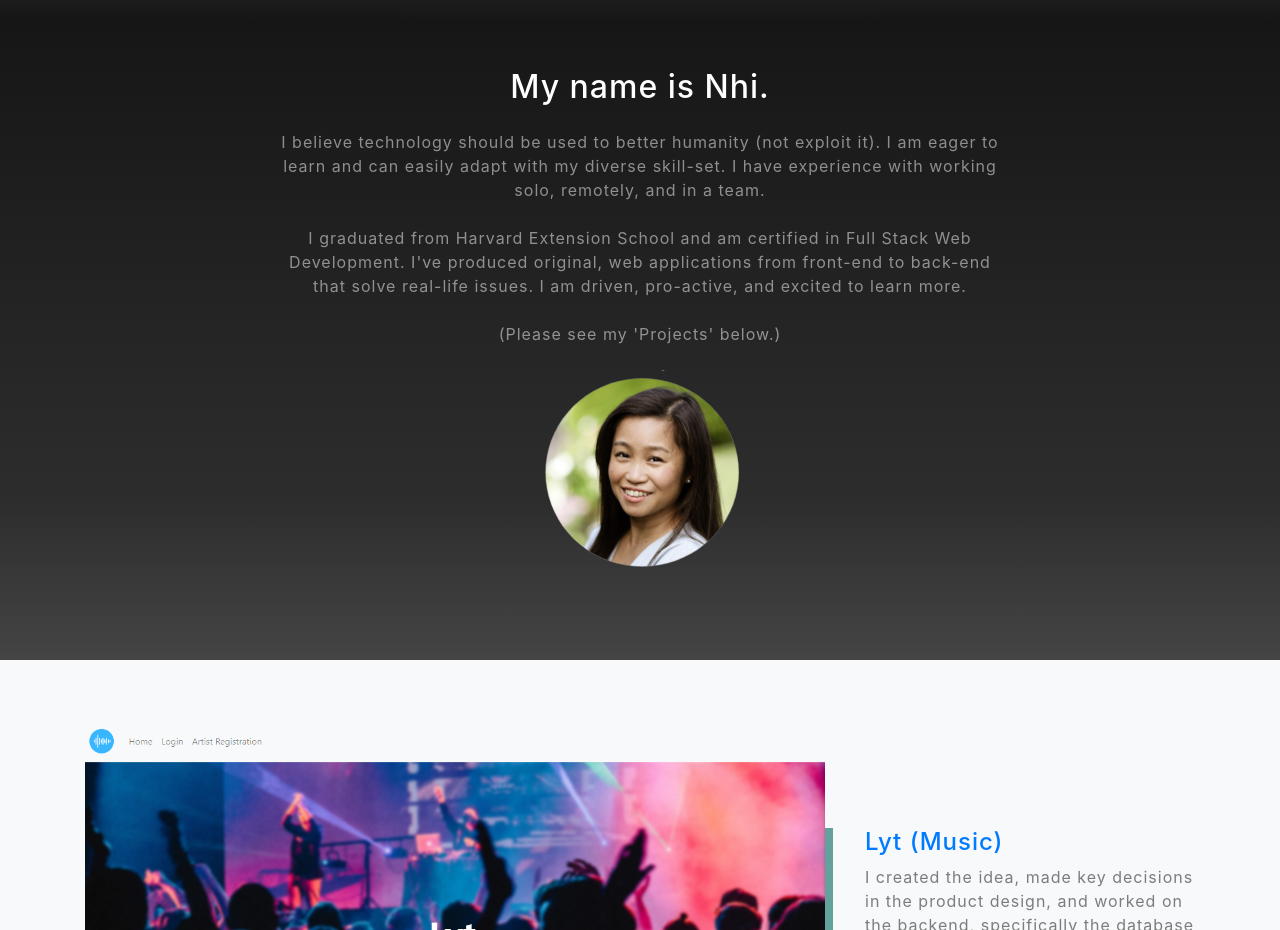
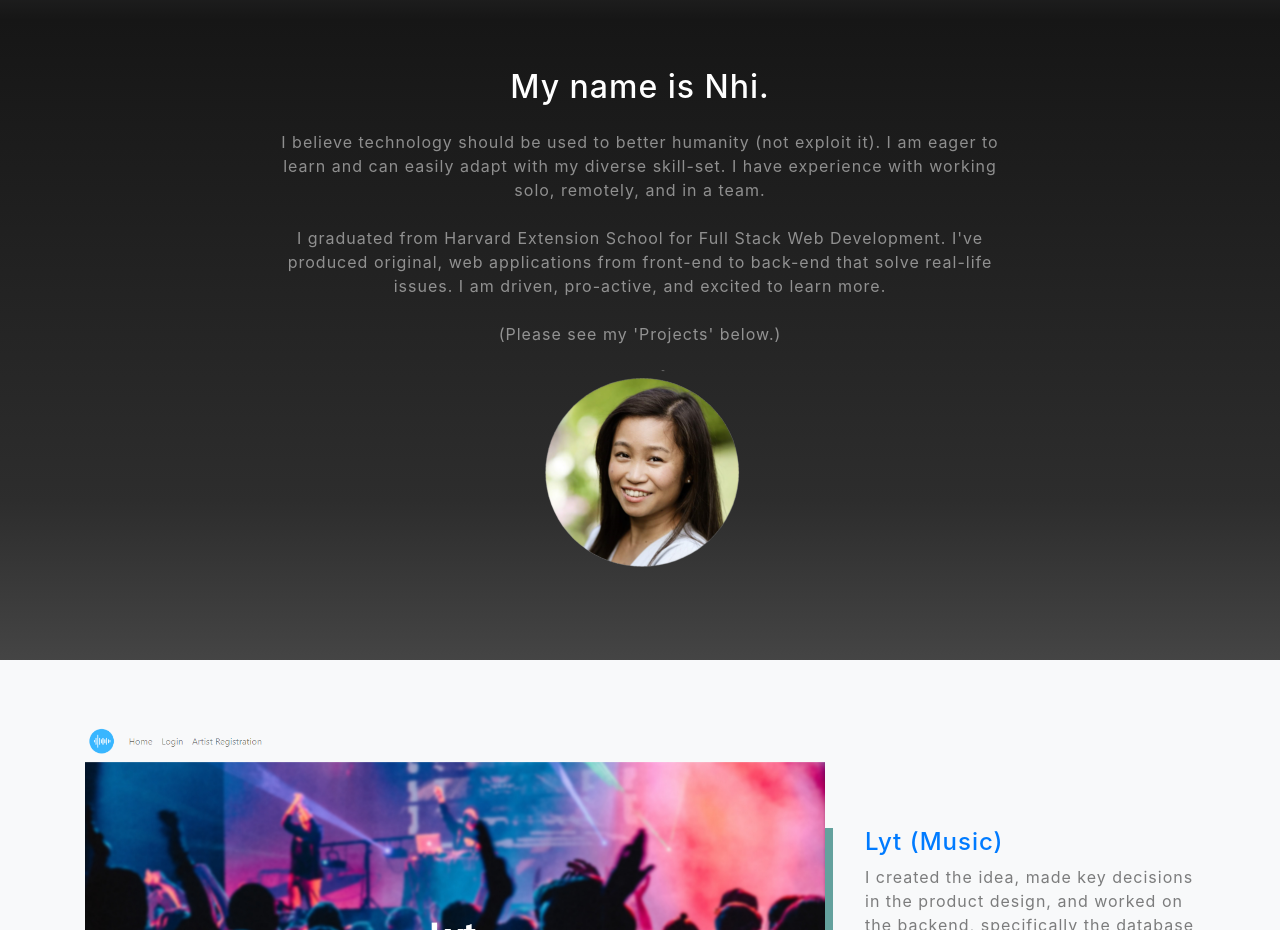
Before and after one commit to knightsofnhi/tinycoder, a website with bundled scripts: page index.html in a window 1280 px wide. Shown: the part 780-1710 px from the top of the page. Built offline with nearby package versions, Linux system fonts and the light colour scheme.

Commit message:
updated profile

```diff
--- a/index.html
+++ b/index.html
@@ -81,7 +81,7 @@
             <br>
             <br>
 
-            I graduated from Harvard Extension School and am certified in Full Stack Web Development.
+            I graduated from Harvard Extension School for Full Stack Web Development.
             I've produced original, web applications from front-end to back-end that solve real-life issues.
             I am driven, pro-active, and excited to learn more.
 
```
